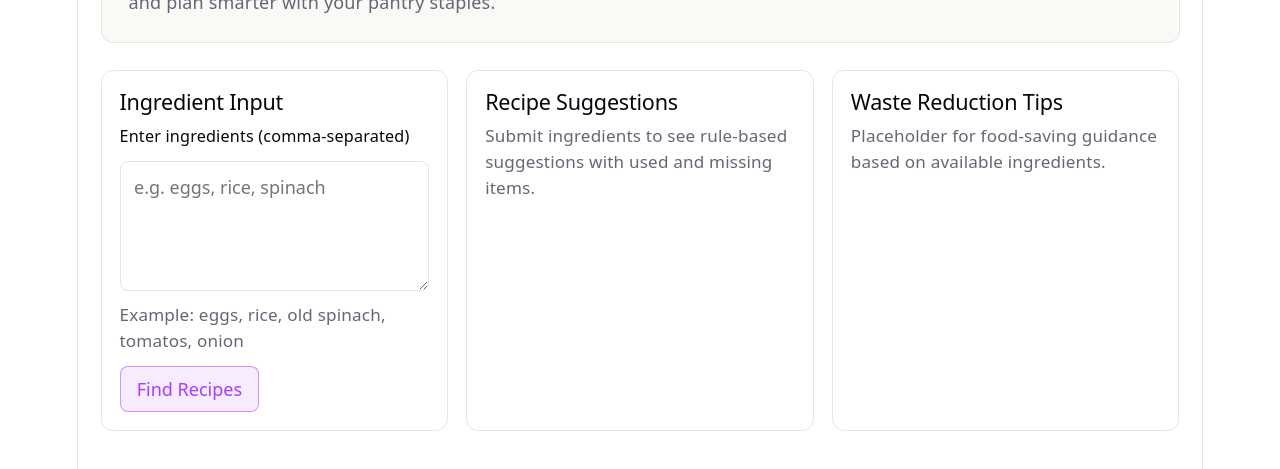
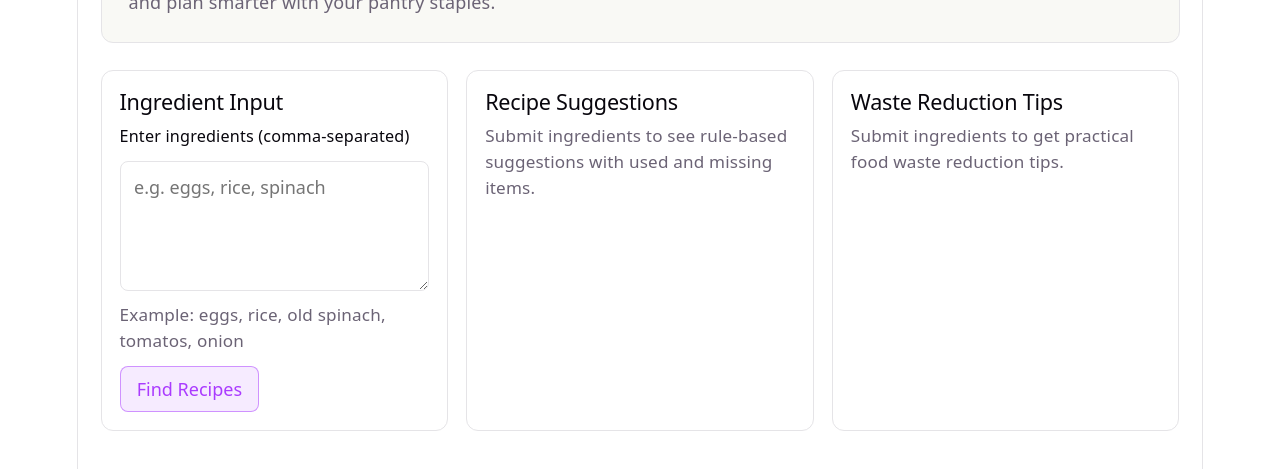
Before and after one commit to KevinDrake04/Smart-Pantry-Recipe-Scout, a React (Vite) app: page / in a window 1280 px wide. Shown: the part 169-638 px from the top of the page. Built offline with nearby package versions, Linux system fonts and the light colour scheme.

Commit message:
Add food waste reduction tips

```diff
--- a/src/App.css
+++ b/src/App.css
@@ -145,6 +145,41 @@
   color: var(--text-h);
 }
 
+.tips-list {
+  list-style: none;
+  margin: 0;
+  padding: 0;
+  display: grid;
+  gap: 0.7rem;
+}
+
+.tip-item {
+  border: 1px solid var(--border);
+  border-radius: 10px;
+  padding: 0.75rem;
+  display: grid;
+  gap: 0.4rem;
+}
+
+.tip-priority {
+  display: inline-block;
+  margin-left: 0.4rem;
+  font-size: 0.75rem;
+  padding: 0.1rem 0.45rem;
+  border-radius: 999px;
+  border: 1px solid var(--border);
+}
+
+.tip-priority.high {
+  color: var(--accent);
+  border-color: var(--accent-border);
+  background: var(--accent-bg);
+}
+
+.tip-priority.medium {
+  color: var(--text);
+}
+
 @media (max-width: 900px) {
   .placeholder-grid {
     grid-template-columns: 1fr;
--- a/src/App.tsx
+++ b/src/App.tsx
@@ -8,6 +8,7 @@ import {
   generateRecipeSuggestions,
   type RecipeSuggestion,
 } from './services/recipeGenerator'
+import { generateWasteTips, type WasteTip } from './services/wasteTips'
 import './App.css'
 
 function App() {
@@ -19,12 +20,14 @@ function App() {
   const [recipeSuggestions, setRecipeSuggestions] = useState<RecipeSuggestion[]>(
     []
   )
+  const [wasteTips, setWasteTips] = useState<WasteTip[]>([])
 
   const handleSubmit = () => {
     const parsed = parseIngredients(ingredientText)
     setSubmittedIngredients(ingredientText)
     setParsedIngredients(parsed)
     setRecipeSuggestions(generateRecipeSuggestions(parsed))
+    setWasteTips(generateWasteTips(parsed))
   }
 
   return (
@@ -122,9 +125,25 @@ function App() {
 
         <article className="placeholder-card">
           <h2>Waste Reduction Tips</h2>
-          <p>
-            Placeholder for food-saving guidance based on available ingredients.
-          </p>
+          {submittedIngredients.trim() === '' ? (
+            <p>Submit ingredients to get practical food waste reduction tips.</p>
+          ) : wasteTips.length === 0 ? (
+            <p>No tips yet. Add ingredients to get spoilage-aware suggestions.</p>
+          ) : (
+            <ul className="tips-list">
+              {wasteTips.map((tip) => (
+                <li key={tip.title} className="tip-item">
+                  <p>
+                    <strong>{tip.title}</strong>{' '}
+                    <span className={`tip-priority ${tip.priority}`}>
+                      {tip.priority === 'high' ? 'use soon' : 'plan ahead'}
+                    </span>
+                  </p>
+                  <p>{tip.tip}</p>
+                </li>
+              ))}
+            </ul>
+          )}
         </article>
       </section>
     </main>
--- /dev/null
+++ b/src/services/wasteTips.ts
@@ -0,0 +1,83 @@
+import type { ParsedIngredient } from './ingredientParser'
+
+export type WasteTip = {
+  title: string
+  tip: string
+  priority: 'high' | 'medium'
+}
+
+const leafyGreens = new Set(['spinach', 'lettuce', 'kale'])
+
+function tipForIngredient(ingredient: ParsedIngredient): WasteTip[] {
+  const tips: WasteTip[] = []
+  const isUrgent = ingredient.urgency === 'use soon'
+  const priority: 'high' | 'medium' = isUrgent ? 'high' : 'medium'
+
+  if (leafyGreens.has(ingredient.name)) {
+    tips.push({
+      title: `Use ${ingredient.name} soon`,
+      tip: `${ingredient.name} wilts quickly. Use it today in an omelet, rice bowl, or smoothie.`,
+      priority,
+    })
+  }
+
+  switch (ingredient.category) {
+    case 'dairy':
+      tips.push({
+        title: `Check ${ingredient.name} expiration`,
+        tip: `Dairy spoils quickly. Check the date and use ${ingredient.name} in simple recipes like toast, pasta, or smoothies.`,
+        priority,
+      })
+      break
+    case 'fruit':
+      tips.push({
+        title: `Save extra ${ingredient.name}`,
+        tip: `Use ripe fruit in smoothies, or freeze it now for later blends and oatmeal toppings.`,
+        priority,
+      })
+      break
+    case 'vegetable':
+      tips.push({
+        title: `Cook ${ingredient.name} before it softens`,
+        tip: `Vegetables keep longer once cooked. Turn ${ingredient.name} into a stir-fry, soup, or roasted side.`,
+        priority,
+      })
+      break
+    case 'grain':
+      tips.push({
+        title: `Batch-cook ${ingredient.name}`,
+        tip: `Cook a larger grain batch and reuse leftovers for fried rice, grain bowls, or quick lunches.`,
+        priority,
+      })
+      break
+    default:
+      break
+  }
+
+  return tips
+}
+
+export function generateWasteTips(parsedIngredients: ParsedIngredient[]): WasteTip[] {
+  if (parsedIngredients.length === 0) {
+    return []
+  }
+
+  const allTips = parsedIngredients.flatMap((ingredient) => tipForIngredient(ingredient))
+
+  const deduped = new Map<string, WasteTip>()
+  for (const tip of allTips) {
+    const existing = deduped.get(tip.title)
+    if (!existing || (existing.priority === 'medium' && tip.priority === 'high')) {
+      deduped.set(tip.title, tip)
+    }
+  }
+
+  return [...deduped.values()]
+    .sort((a, b) => {
+      if (a.priority !== b.priority) {
+        return a.priority === 'high' ? -1 : 1
+      }
+      return a.title.localeCompare(b.title)
+    })
+    .slice(0, 6)
+}
```
